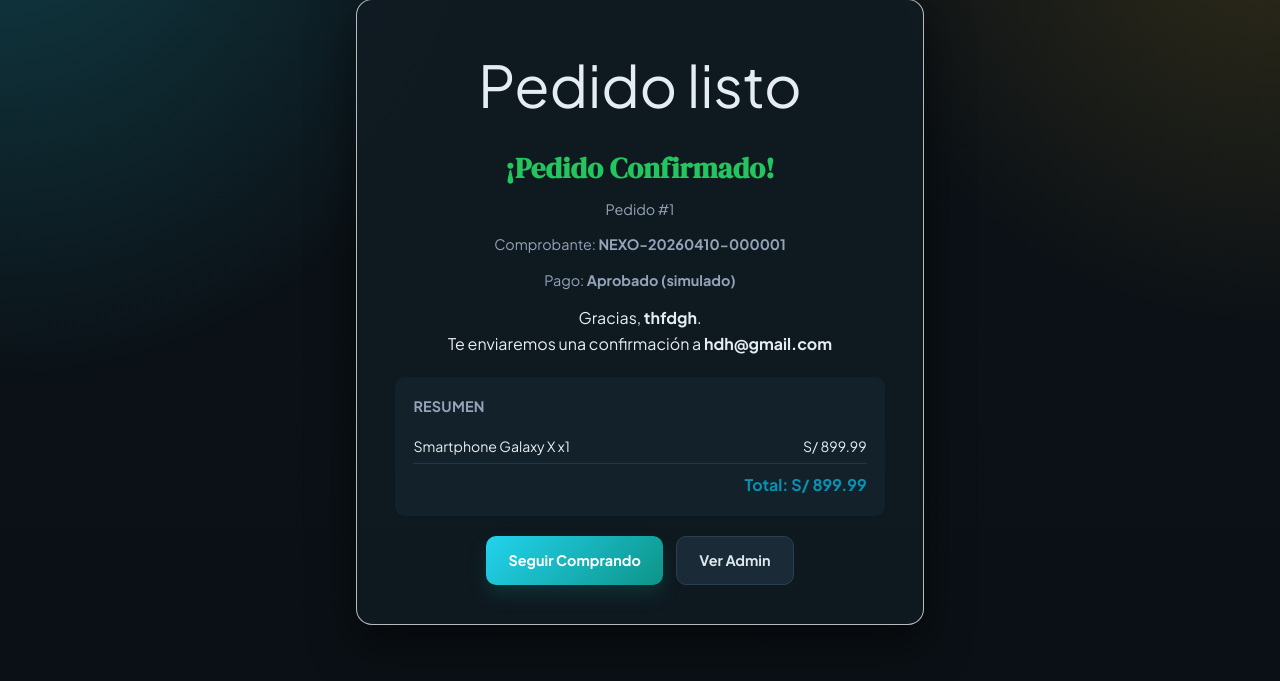
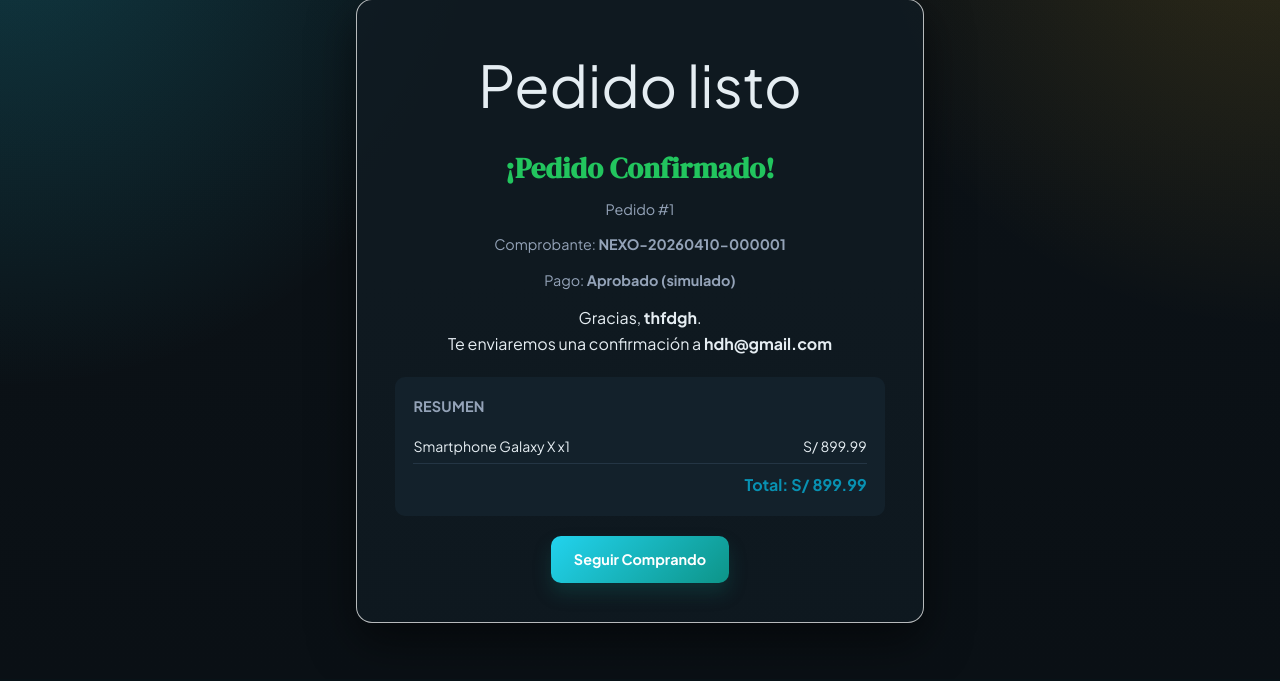
Before and after one commit to khalyddGIT/E-Commerce-Real-Time, a Flask app: page /store/order/1 in a window 1280 px wide. Shown: the part 125-806 px from the top of the page. After the commit the page ends 748 px from the top, so only its background shows below. Run offline with Flask 3, Linux system fonts and the light colour scheme.

Commit message:
ultimov2

```diff
--- a/sut/templates/store/order_success.html
+++ b/sut/templates/store/order_success.html
@@ -38,7 +38,6 @@
 
             <div class="success-actions">
                 <a href="{{ url_for('store_home') }}" class="btn btn-primary" id="btn-continue-shopping">Seguir Comprando</a>
-                <a href="{{ url_for('admin_inventory') }}" class="btn btn-secondary" id="btn-go-admin">Ver Admin</a>
             </div>
         </div>
     </main>
```
Also changed, not shown: sut/ecommerce.db.
